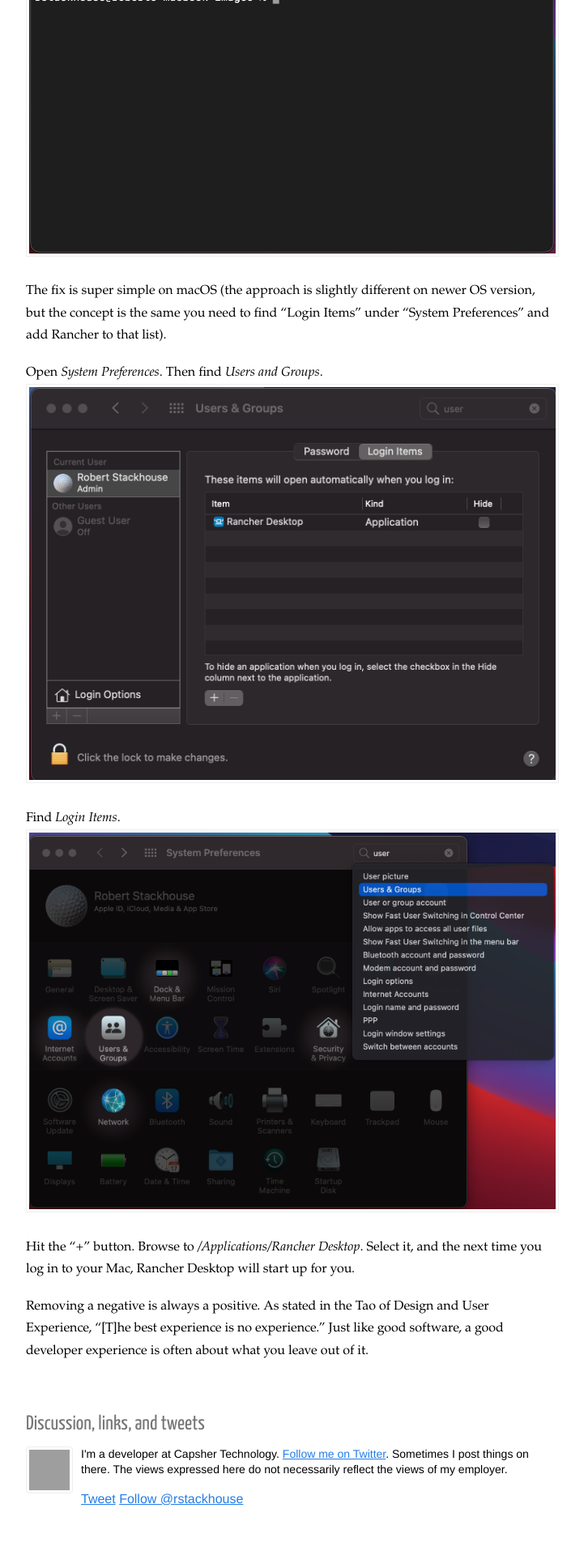
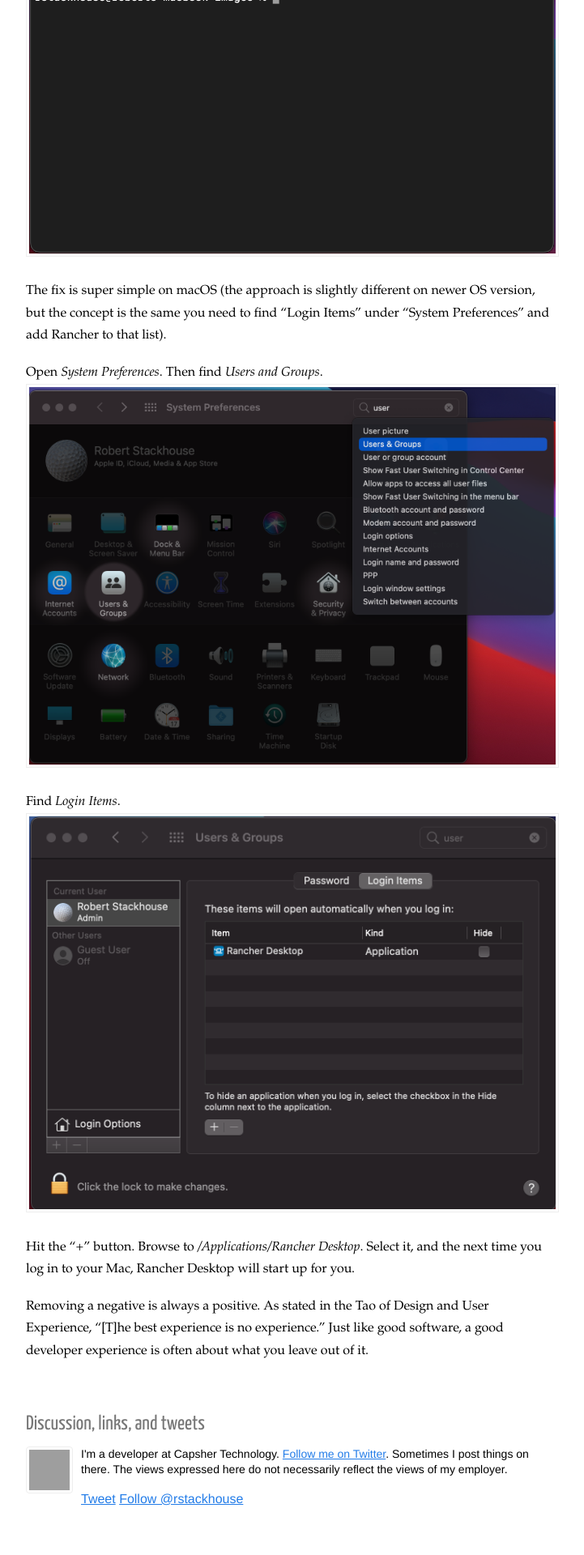
Before and after one commit to rstackhouse/rstackhouse.github.com, a Jekyll site: the page built from _posts/2024-03-15-devex-is-an-accumalation-of-small-things.md, in a window 1280 px wide. Shown: the part 1106-3026 px from the top of the page at 81% size, without its empty margins (128-849 px from the left). Built offline with Jekyll 4.4.1, drawn with Linux system fonts in a browser that asks for light colours; nearby versions of some CDN libraries; comment, search, counter and statistics services are not loaded; grey boxes are pictures that could not be loaded.

Commit message:
DevEx is an Accumulation of Small Things. Fixing iamge paths

```diff
--- a/_posts/2024-03-15-devex-is-an-accumalation-of-small-things.md
+++ b/_posts/2024-03-15-devex-is-an-accumalation-of-small-things.md
@@ -29,10 +29,10 @@ This message is extremely irritating:
 The fix is super simple on macOS (the approach is slightly different on newer OS version, but the concept is the same you need to find "Login Items" under "System Preferences" and add Rancher to that list).
 
 Open *System Preferences*. Then find *Users and Groups*.
-![Opening the System Preferences dialog in macOS](/images/users-and-groups.png)
+![Opening the System Preferences dialog in macOS](/images/system-preferences-users-and-groups.png)
 
 Find *Login Items*.
-![Selecting the Login Items Tab in the Users and Groups section of System Preferences](/images/login-items.png)
+![Selecting the Login Items Tab in the Users and Groups section of System Preferences](/images/users-and-groups-login-items.png)
 
 Hit the "+" button. Browse to */Applications/Rancher Desktop*. Select it, and the next time you log in to your Mac, Rancher Desktop will start up for you.
 
```
Also changed, not shown: images/system-preferences-users-and-groups.png (renamed from images/login-items.png), images/users-and-groups-login-items.png (renamed from images/users-and-groups.png).
